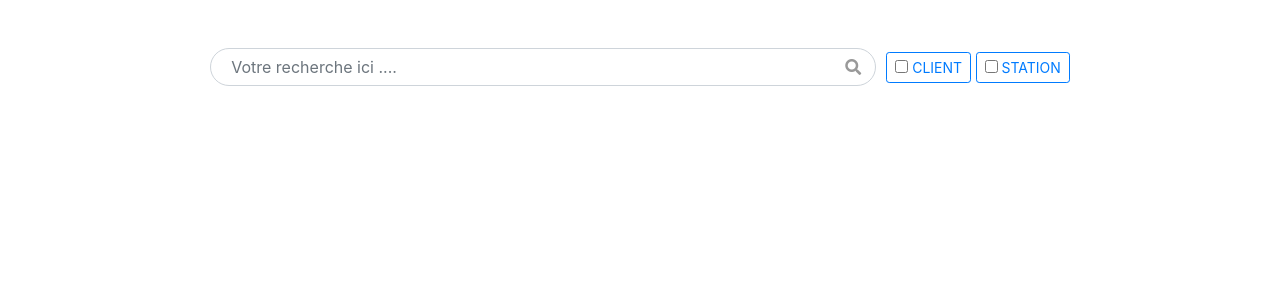
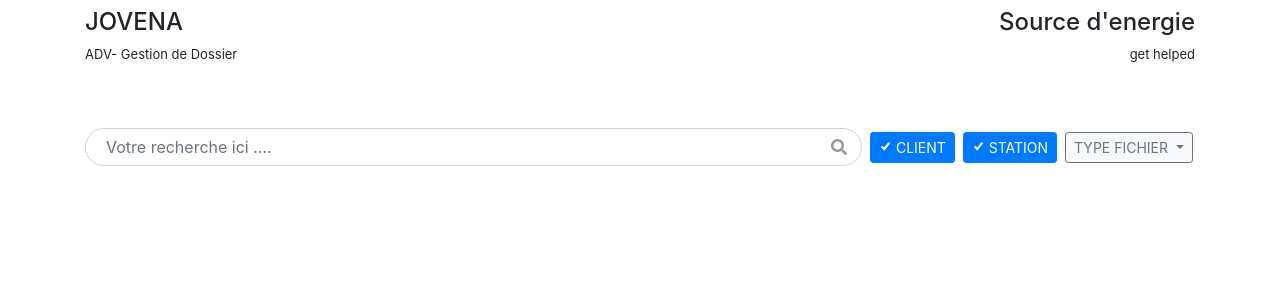
Before and after one commit to harivonyR/pyckle_file_search_engine, a FastAPI app: page /restatic in a window 1280 px wide. Shown: the top 300 px of the page. Run offline with FastAPI, Linux system fonts and the light colour scheme; some libraries are stand-ins or nearby versions.

Commit message:
header + search boutton integration OK (toogle radion ok)

```diff
--- a/engine/util.py
+++ b/engine/util.py
@@ -30,6 +30,9 @@ def get_client_list():
     client_base_path = r"//192.168.130.231/adv$/GED/CLIENTS"
     return get_child(client_base_path)
 
+def get_file_list(base_path,level=[1]):
+    return[]
+
 # Serve station list
 def get_station_list():
     return []
@@ -39,8 +42,6 @@ if __name__ == "__main__":
     for client in clients:
         print(client)
 
-
-
 '''
     filter : station/client,
     base_path, level, folder, file, file_type
--- a/server.py
+++ b/server.py
@@ -124,3 +124,12 @@ async def serve_file(request: Request, file_path: str):
         return FileResponse(file_path, media_type=media_type)
 
     return templates.TemplateResponse("view_file.html", {"request": request, "content": content, "file_path": file_path})
+'''
+# to implement
+@app.get("/client/{client_name:str}", response_class=HTMLResponse)
+async def get_client(request: Request, client_name:str):
+    base_path = get_client_path(client_name)
+    res = get_file(base_path)
+
+@app.get("/station/{station_name:str}", response_class=HTMLResponse)
+'''
--- a/templates/restatic.html
+++ b/templates/restatic.html
@@ -26,33 +26,88 @@
         }
         .search-input-container {
             position: relative;
-            width: 60%;
+            width: 70%;
         }
         .btn-toggle-group {
             margin-left: 10px;
         }
+        .btn-outline-primary.active {
+            background-color: #007bff;
+            color: white;
+        }
+        @media (max-width: 1200px) {
+            .btn label input[type="checkbox"] {
+                display: none;
+            }
+        }
     </style>
 </head>
 <body>
-    <div class="container mt-5">
-        <div class="search-bar justify-content-center">
+    <div class="container mt-2">
+        <div class="mb-5">
+            <div class="d-flex justify-content-between">
+                <div class="h4">JOVENA</div>
+                <div class="h4">Source d'energie</div>
+            </div>
+            <div class="d-flex justify-content-between">
+                <p style="font-size: small;">ADV- Gestion de Dossier</p>
+                <p style="font-size: small;">get helped</p>
+            </div>
+        </div>
+
+        <div class="search-bar d-flex align-items-center justify-content-start">
             <div class="search-input-container">
                 <input type="text" class="form-control search-input" placeholder="Votre recherche ici ....">
                 <i class="fa fa-search search-icon"></i>
             </div>
-            <div class="btn-toggle-group" data-toggle="buttons">
-                <label class="btn btn-outline-primary btn-sm mb-0">
-                    <input type="checkbox" autocomplete="off"> CLIENT
-                </label>
-                <label class="btn btn-outline-primary btn-sm mb-0">
-                    <input type="checkbox" autocomplete="off"> STATION
-                </label>
+            <div class="d-flex align-items-center">
+                <div class="btn btn-outline-primary ml-2 btn-sm">
+                    <label class="mb-0">
+                        <input type="checkbox" autocomplete="off" checked> CLIENT
+                    </label>
+                </div>
+                <div class="btn btn-outline-primary ml-2 btn-sm">
+                    <label class="mb-0">
+                        <input type="checkbox" autocomplete="off" checked> STATION
+                    </label>
+                </div>
+                <div class="dropdown">
+                    <button class="btn btn-light btn-outline-secondary dropdown-toggle btn-sm ml-2" type="button" id="dropdownMenuButton" data-toggle="dropdown" aria-haspopup="true" aria-expanded="false">
+                      TYPE FICHIER
+                    </button>
+                    <div class="dropdown-menu" aria-labelledby="dropdownMenuButton">
+                      <a class="dropdown-item" href="#">Action</a>
+                      <a class="dropdown-item" href="#">Another action</a>
+                      <a class="dropdown-item" href="#">Something else here</a>
+                    </div>
+                </div>
             </div>
         </div>
+
     </div>
 
-    <script src="https://code.jquery.com/jquery-3.5.1.slim.min.js"></script>
-    <script src="https://cdn.jsdelivr.net/npm/@popperjs/core@2.5.3/dist/umd/popper.min.js"></script>
+    <script src="https://code.jquery.com/jquery-3.5.1.min.js"></script>
+    <script src="https://cdn.jsdelivr.net/npm/@popperjs/core@2.9.2/dist/umd/popper.min.js"></script>
     <script src="https://stackpath.bootstrapcdn.com/bootstrap/4.5.2/js/bootstrap.min.js"></script>
+    <script>
+        $(document).ready(function() {
+            $('input[type="checkbox"]').each(function() {
+                var $checkbox = $(this);
+                var $btn = $checkbox.closest('.btn');
+
+                if ($checkbox.is(':checked')) {
+                    $btn.addClass('active');
+                }
+
+                $checkbox.change(function() {
+                    if ($checkbox.is(':checked')) {
+                        $btn.addClass('active');
+                    } else {
+                        $btn.removeClass('active');
+                    }
+                });
+            });
+        });
+    </script>
 </body>
 </html>
```
